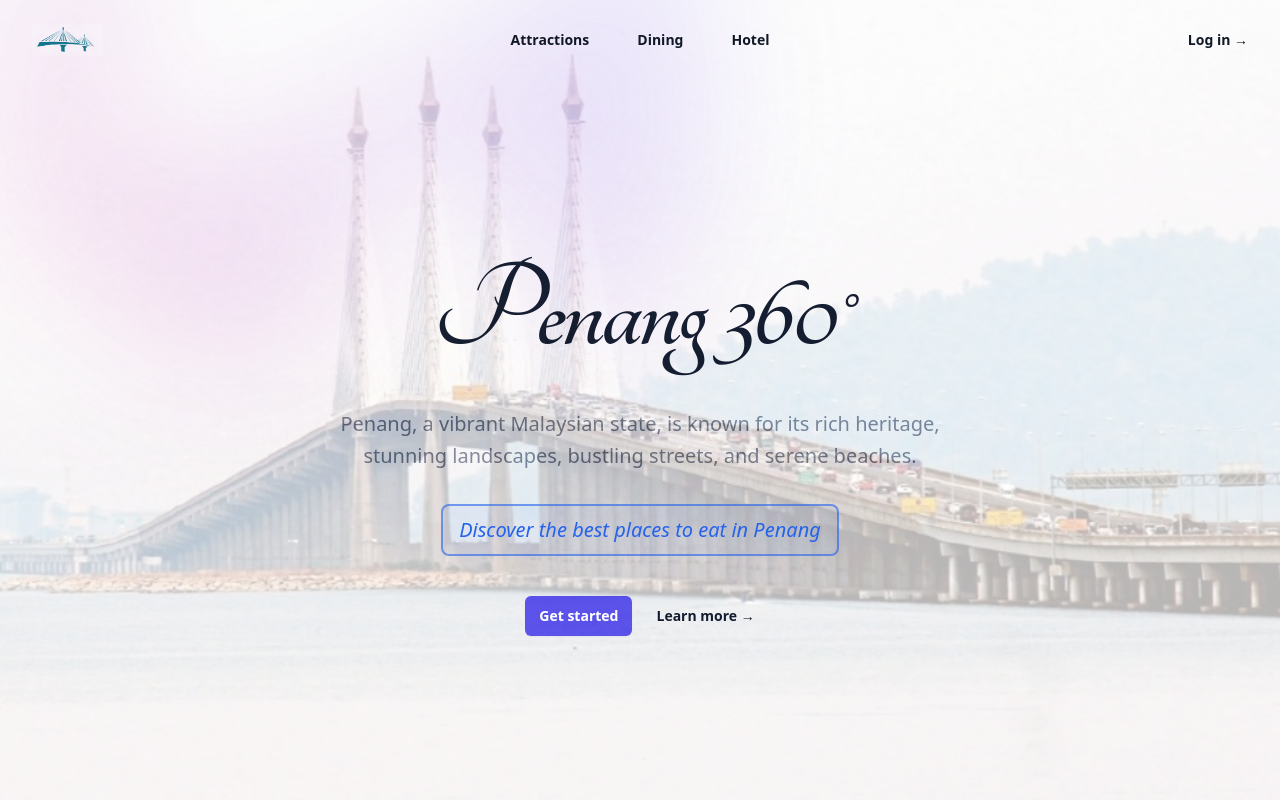
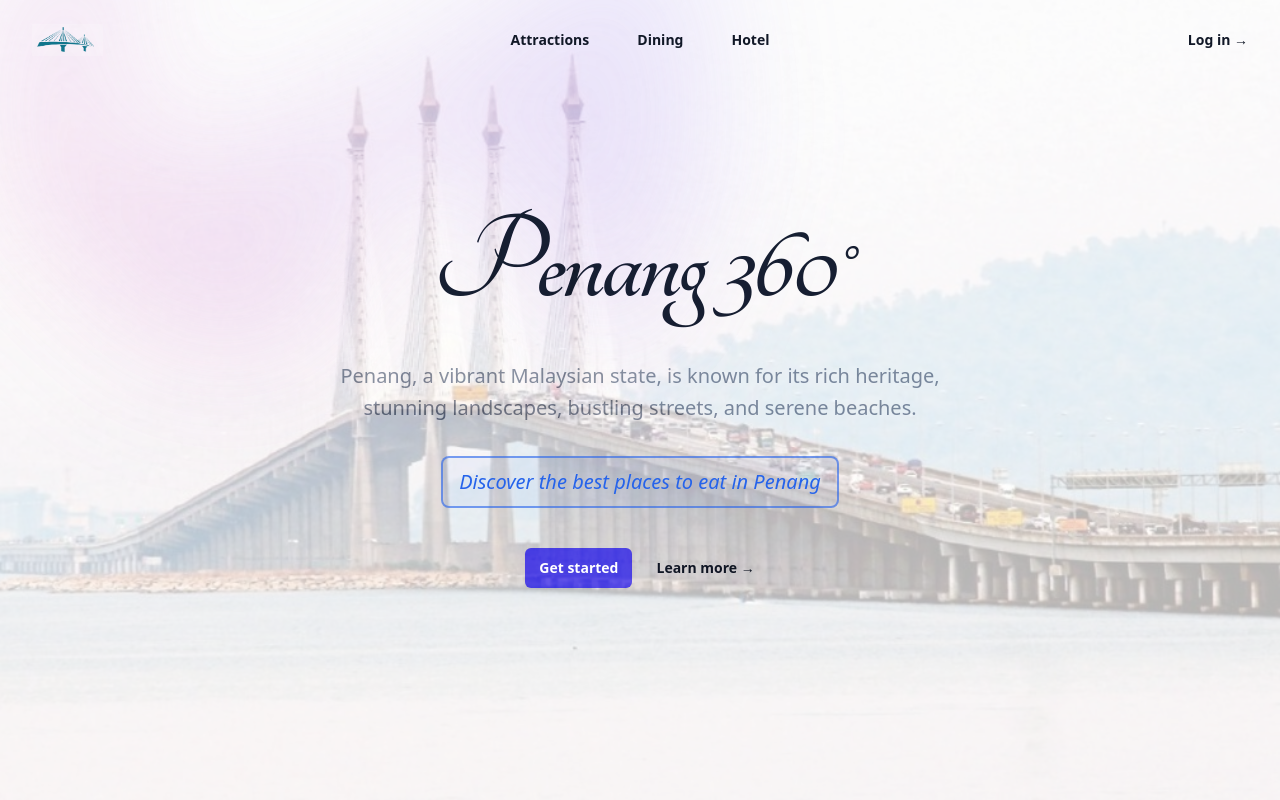
Before and after one commit to WenHao1223/penang-360, a React (Vite) app: page / in a window 1280 px wide. Shown: the top 800 px of the page. Built offline with nearby package versions, Linux system fonts and the light colour scheme.

Commit message:
Fix heading issue

```diff
--- a/src/sections/Hero.tsx
+++ b/src/sections/Hero.tsx
@@ -242,7 +242,7 @@ const Hero: React.FC = () => {
                             }}
                         ></div>
                     </div>
-                    <div className="mx-auto max-w-2xl py-44 sm:py-40 lg:py-48">
+                    <div className="mx-auto max-w-2xl py-44 sm:py-40 xl:py-36 2xl:py-48">
                         <div className="text-center">
                             <h1 className="text-balance text-8xl tracking-tight text-gray-900 sm:text-9xl tangerine-bold ">
                                 Penang 360°
```
